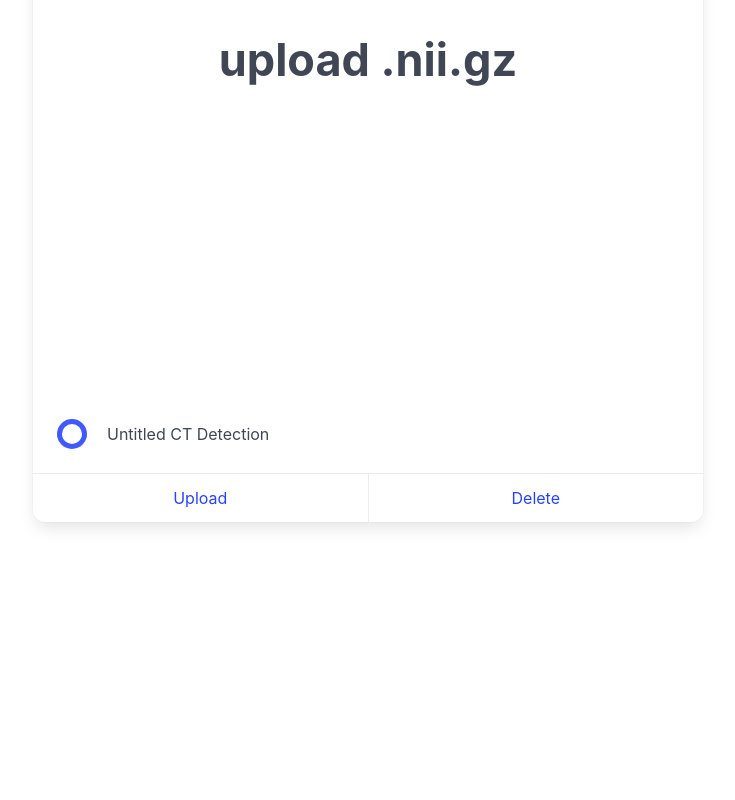
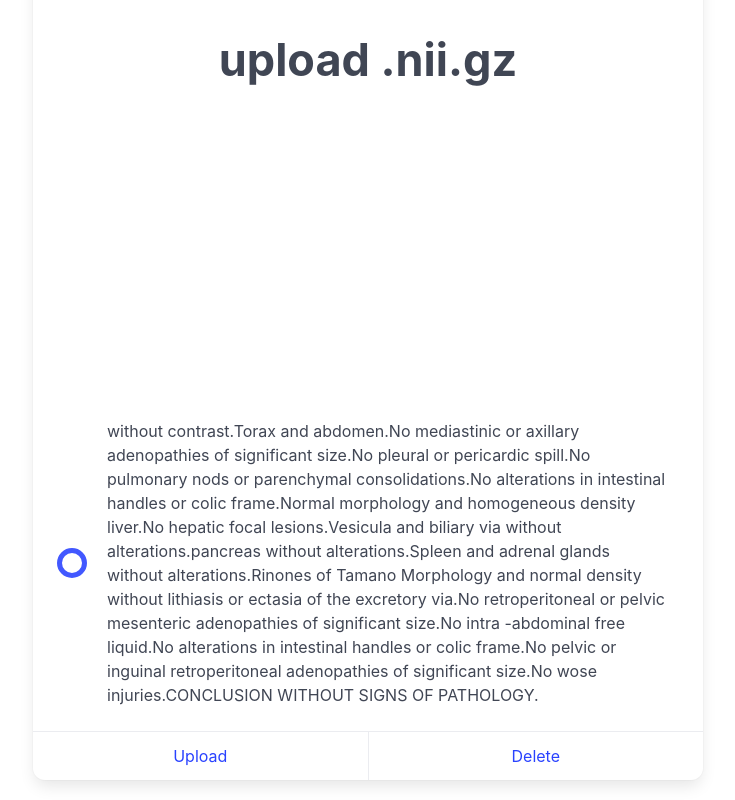
Before and after one commit to ShareMiracle/MiracleCTWebFE, a Vue app: page / in a window 1280 px wide. Shown: the part 579-1379 px from the top of the page, without its empty margins (272-1007 px from the left). Before the commit the page ends 1121 px from the top, so only its background shows below. Built offline with nearby package versions, Linux system fonts and the light colour scheme.

Commit message:
upload message decompose

```diff
--- a/src/App.vue
+++ b/src/App.vue
@@ -119,7 +119,7 @@ const temperature = ref(0.2);
 const topP = ref(0.7);
 
 onMounted(async () => {
-    textResult.value = 'Untitled CT Detection';
+    textResult.value = 'without contrast.Torax and abdomen.No mediastinic or axillary adenopathies of significant size.No pleural or pericardic spill.No pulmonary nods or parenchymal consolidations.No alterations in intestinal handles or colic frame.Normal morphology and homogeneous density liver.No hepatic focal lesions.Vesicula and biliary via without alterations.pancreas without alterations.Spleen and adrenal glands without alterations.Rinones of Tamano Morphology and normal density without lithiasis or ectasia of the excretory via.No retroperitoneal or pelvic mesenteric adenopathies of significant size.No intra -abdominal free liquid.No alterations in intestinal handles or colic frame.No pelvic or inguinal retroperitoneal adenopathies of significant size.No wose injuries.CONCLUSION WITHOUT SIGNS OF PATHOLOGY.';
 
     nifti.params._readniiCallback = header => {
         const dims = header.dims;
@@ -334,4 +334,8 @@ async function deleteNiigz() {
   0% { transform: rotate(0deg); }
   100% { transform: rotate(360deg); }
 }
+
+#text-content {
+    width: 90%;
+}
 </style>
```
